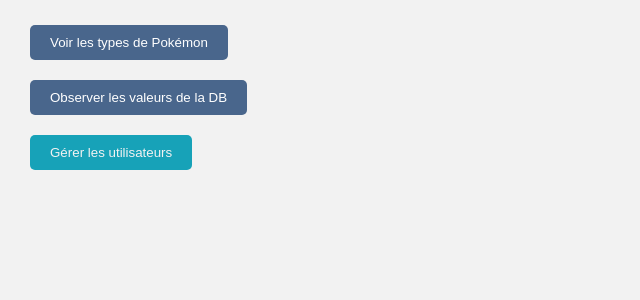
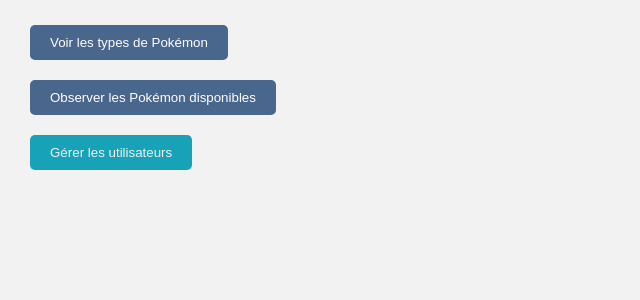
Before and after one commit to basti2002/DSIA_5102A_Projet, a FastAPI app: template FastAPI/app/templates/home.html in a window 1280 px wide. Shown: the part 222-522 px from the top of the page, without its empty margins (0-640 px from the left). Run offline with FastAPI, Linux system fonts and the light colour scheme; the template is opened without the code that fills it, so the values that code supplies are empty.

Commit message:
Version final

```diff
--- a/FastAPI/app/templates/home.html
+++ b/FastAPI/app/templates/home.html
@@ -95,7 +95,7 @@
             <button class="btn btn-primary" type="submit">Voir les types de Pokémon</button>
         </form>
         <form action="/pokemon/view_db">
-            <button class="btn" type="submit">Observer les valeurs de la DB</button>
+            <button class="btn" type="submit">Observer les Pokémon disponibles</button>
         </form>
         <form action="/users/manage">
             <button class="btn btn-info" type="submit">Gérer les utilisateurs</button>
--- a/FastAPI/app/templates/user_management.html
+++ b/FastAPI/app/templates/user_management.html
@@ -68,7 +68,7 @@
         <form action="/users/create" method="post">
             <input type="text" name="username" placeholder="Nom utilisateur" required>
             <input type="password" name="password" placeholder="Mot de passe" required>
-            <button type="submit">Submit</button>
+            <button type="submit">Créer</button>
         </form>
 
         <h2>Liste des Utilisateurs</h2>
```
Also changed, not shown: README.md.
